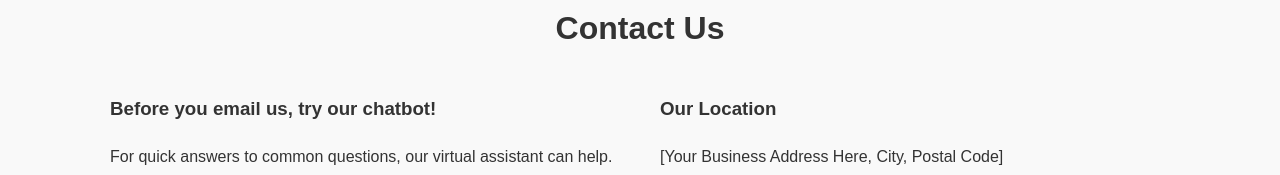
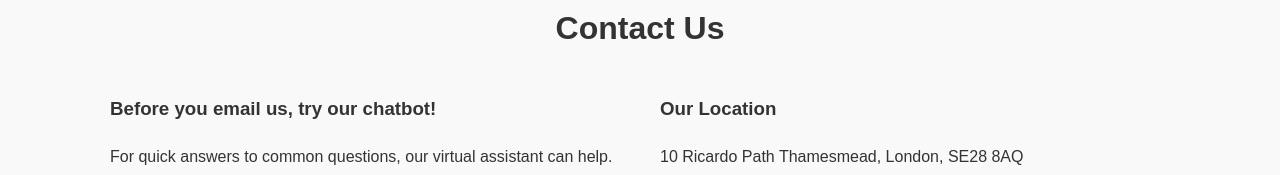
Before and after one commit to unitycybernetworks/unitedcloudhaven, a plain HTML site: page index.html in a window 1280 px wide. Shown: the part 1911-2086 px from the top of the page. Drawn offline with Linux system fonts and the light colour scheme.

Commit message:
Update index.html

```diff
--- a/index.html
+++ b/index.html
@@ -115,7 +115,7 @@
             <div class="contact-info-container">
                 <div class="address-map">
                     <h3>Our Location</h3>
-                    <p>[Your Business Address Here, City, Postal Code]</p>
+                    <p>10 Ricardo Path Thamesmead, London, SE28 8AQ</p>
                     <div class="map-container">
                         <iframe src="https://www.google.com/maps/embed?pb=!1m18!1m12!1m3!1d2484.770954930113!2d-0.1278144842302364!3d51.48123047963388!2m3!1f0!2f0!3f0!3m2!1i1024!2i768!4f13.1!3m3!1m2!1s0x487604d538f5f659%3A0xc3f8e5b61f9d51d0!2sTrafalgar%20Square!5e0!3m2!1sen!2suk!4v1626244793540!5m2!1sen!2suk" width="100%" height="300" style="border:0;" allowfullscreen="" loading="lazy"></iframe>
                     </div>
```
